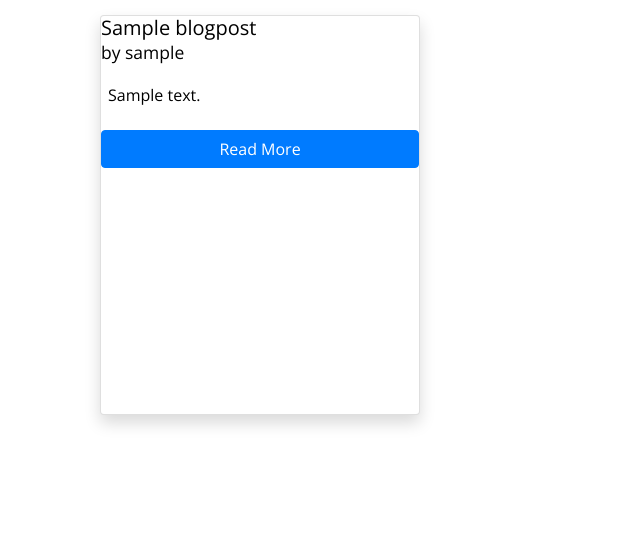
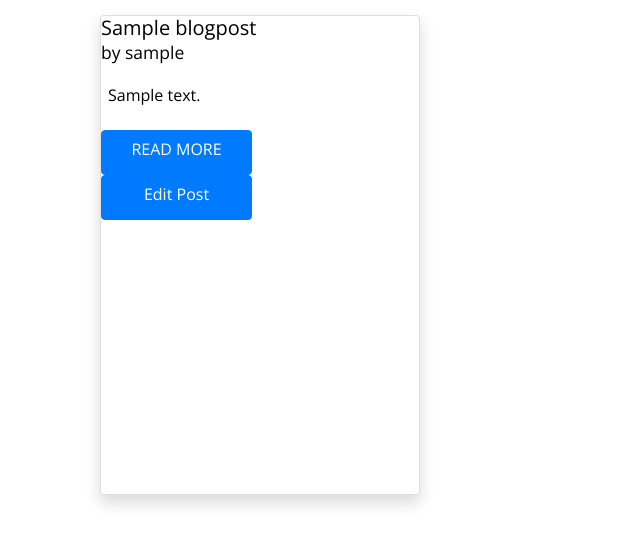
Before and after one commit to pauline-rugwevera/DjangoBlog, a Django app: page / in a window 1280 px wide. Shown: the part 56-601 px from the top of the page, without its empty margins (0-640 px from the left). Run offline with Django 3.2, Linux system fonts and the light colour scheme; tables that the repository leaves empty hold one stand-in row (values such as "Sample post"); some libraries are stand-ins or nearby versions.

Commit message:
Create the views,urls and template to edit the post

```diff
--- a/blog/admin.py
+++ b/blog/admin.py
@@ -1,7 +1,10 @@
 from django.contrib import admin
-from .models import BlogPost
+from .models import BlogPost, Comment
 from django_summernote.admin import SummernoteModelAdmin
 
+
+
+admin.site.register(Comment)
 
 @admin.register(BlogPost)
 class BlogPostAdmin(SummernoteModelAdmin):
--- a/blog/models.py
+++ b/blog/models.py
@@ -38,4 +38,4 @@ class Comment(models.Model):
     blog_id = models.ForeignKey(BlogPost, on_delete=models.CASCADE)
 
     def __str__(self):
-        return self.user + " Comment: " + self.content
+        return self.user.username +  " Comment: " + self.content
--- a/blog/urls.py
+++ b/blog/urls.py
@@ -1,15 +1,19 @@
 from django.urls import path
-
-from .views import PostList, Create, PostDetailedView
+from .views import PostList, Create, PostDetailedView, UpdatePost
 
 
 urlpatterns = [
-
     path('', PostList.as_view(), name="home"),
     path('create/', Create.as_view(), name="create"),
-    path('post/<int:pk>', PostDetailedView.as_view(), name="post_detail"),
+    path('post/<int:pk>/', PostDetailedView.as_view(), name="post-detail"),
+    path('post/edit/<int:pk>', UpdatePost.as_view(), name="update-post"),
 
-    # path('blog_comments/<str:slug>/', PostDetail.as_view(),
-    #      name="blog_comments"),
 
- ]
+
+    # path('post/<int:pk>/comment/', AddComment.as_view(),
+    #      name='add_comment'),
+    # path('post/<int:pk>/comment/', AddComment.as_view(),
+    #      name="add_comment"),
+
+
+]
--- a/blog/views.py
+++ b/blog/views.py
@@ -1,5 +1,6 @@
 from django.shortcuts import render
-from django.views.generic import ListView, DetailView, CreateView
+from django.views.generic import ListView, CreateView, DetailView, UpdateView
+
 from .models import BlogPost
 from .forms import BlogPostForm
 
@@ -8,14 +9,18 @@ class PostList(ListView):
     template_name = 'blog.html'
 
 
-
 class Create(CreateView):
     model = BlogPost
     form_class = BlogPostForm
-    # fields = ('title', 'author', 'slug', 'content', 'image')
     template_name = 'create.html'
 
 
 class PostDetailedView(DetailView):
     model = BlogPost
     template_name = 'post_detail.html'
+
+
+class UpdatePost(UpdateView):
+    model = BlogPost
+    template_name = 'edit_post.html'
+    fields = ['title', 'slug', 'content']
--- a/requirements.txt
+++ b/requirements.txt
@@ -4,6 +4,7 @@ dj-database-url==0.5.0
 dj3-cloudinary-storage==0.0.6
 Django==3.2.13
 django-allauth==0.51.0
+django-crispy-forms==1.14.0
 django-summernote==0.8.20.0
 gunicorn==20.1.0
 oauthlib==3.2.0
--- a/static/css/style.css
+++ b/static/css/style.css
@@ -6,13 +6,27 @@ body {
     font-family: 'Open Sans', sans-serif;
     color: #000;
 
+
   }
 
-p.card-text{
-   padding: 7px;
+
+  p.card-text{
+    padding: 7px;
+ }
+
+ .image-shadow{
+  margin: 15px;
+  width: 20rem;
+  height: 30rem;
 }
-.image-shadow{
-    margin: 15px;
-    width: 20rem;
-    height: 25rem;
+.btns{
+
+  width: 151px;
+  height: 45px;
+  text-decoration: none;
+  cursor: pointer;
+  border-radius: 4px;
 }
+.edit{
+ margin-right: 0;
+}
--- a/templates/base.html
+++ b/templates/base.html
@@ -7,13 +7,10 @@
   <meta http-equiv="X-UA-Compatible" content="IE=edge">
   <meta name="viewport" content="width=device-width, initial-scale=1.0">
   <link rel="stylesheet" href="https://cdnjs.cloudflare.com/ajax/libs/font-awesome/5.15.3/css/all.min.css">
+  <link rel="stylesheet" href="https://cdn.jsdelivr.net/npm/bootstrap@4.6.1/dist/css/bootstrap.min.css">
+  <link rel="stylesheet" href="style.css">
+  <link rel="stylesheet" href="{% static 'css/style.css' %}">
 
-  <!-- <link href="https://cdn.jsdelivr.net/npm/bootstrap@5.0.2/dist/css/bootstrap.min.css" rel="stylesheet" integrity="sha384-EVSTQN3/azprG1Anm3QDgpJLIm9Nao0Yz1ztcQTwFspd3yD65VohhpuuCOmLASjC" crossorigin="anonymous">
-  <link rel="stylesheet" href="https://maxcdn.bootstrapcdn.com/bootstrap/4.0.0/css/bootstrap.min.css" integrity="sha384-Gn5384xqQ1aoWXA+058RXPxPg6fy4IWvTNh0E263XmFcJlSAwiGgFAW/dAiS6JXm" crossorigin="anonymous">
-  -->
-  <link rel="stylesheet" href="https://cdn.jsdelivr.net/npm/bootstrap@4.6.1/dist/css/bootstrap.min.css">
-  <link rel="stylesheet" href="static/css/style.css">
-  <link rel="stylesheet" href="{% static 'css/style.css' % }">
 
   <title>WebDev Blogs</title>
 
--- a/templates/blog.html
+++ b/templates/blog.html
@@ -1,32 +1,24 @@
 {% extends 'base.html' %}
-{% block css %}
-
-{% endblock %}
+<!-- {% load static % } -->
 
 
-{% block content%}
 
-<!-- <h1 id="first-header">Learn or Share Your Web Development Journey With Us</h1> -->
-
+{% block content %}
 
 <div class="container">
 
   <div class="row">
     {% for post in object_list %}
-    <div class="col-lg-4 col-md-6 col-sm-6">
-      <div class="card shadow image-shadow" >
+    <div class="col-lg-4 col-md-6 col-sm-6" style="width: 20rem; height: 33rem;">
+      <div class="card shadow image-shadow">
         <img src=" {{ post.image.url }}" alt="">
 
         <h5 class="card-title">{{post.title}} <br><small>by {{post.author}}</small></h5>
         <p class="card-text">{{post.content| truncatechars:100}}</p>
 
-        <a href="{% url 'post_detail' post.pk %}" class="btn btn-primary">Read More</a>
-        <!-- <a href="post_detail/{{post.slug}}" class="btn btn-primary">Read More</a> -->
 
-
-
-
-
+          <a href="{% url 'post-detail' post.pk %}"  class="btn btn-primary btns">READ MORE</a>
+          <a href="{% url 'update-post' post.pk %}"  class="btn btn-primary btns">Edit Post</a>
 
 
 
@@ -40,7 +32,12 @@
     {% endfor %}
   </div>
 
-</div>
 
 
-{% endblock %}
+
+
+
+ </div>
+
+
+  {% endblock content %}
--- a/webdev/settings.py
+++ b/webdev/settings.py
@@ -49,12 +49,15 @@ INSTALLED_APPS = [
     'django.contrib.staticfiles',
     'django_summernote',
     'cloudinary',
+    'crispy_forms',
     'blog',
 ]
 
 SITE_ID = 1
 LOGIN_REDIRECT_URL = '/'
 LOGOUT_REDIRECT_URL = '/'
+
+CRISPY_TEMPLATE_PACK = 'bootsrap4'
 
 MIDDLEWARE = [
     'django.middleware.security.SecurityMiddleware',
```
Also changed, not shown: blog/forms.py (+11 -1 lines), templates/edit_post.html (added, +17 -0 lines), templates/post_detail.html (+19 -4 lines), blog/migrations/0002_auto_20220627_1834.py (added).
